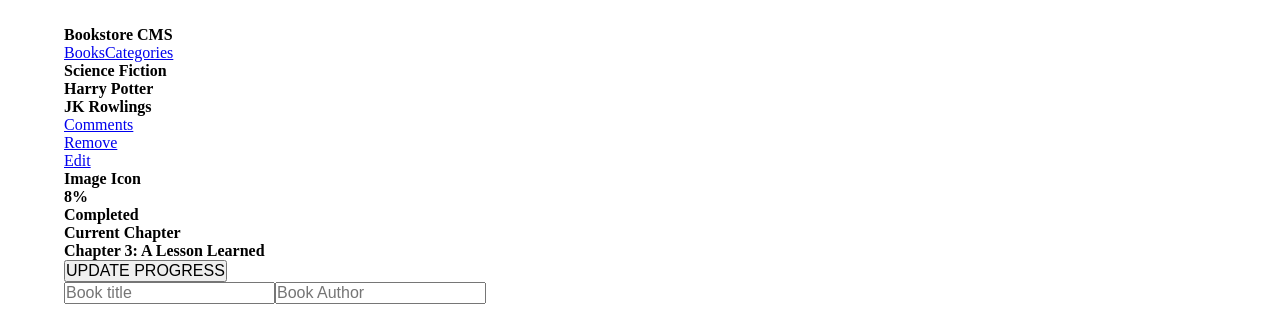
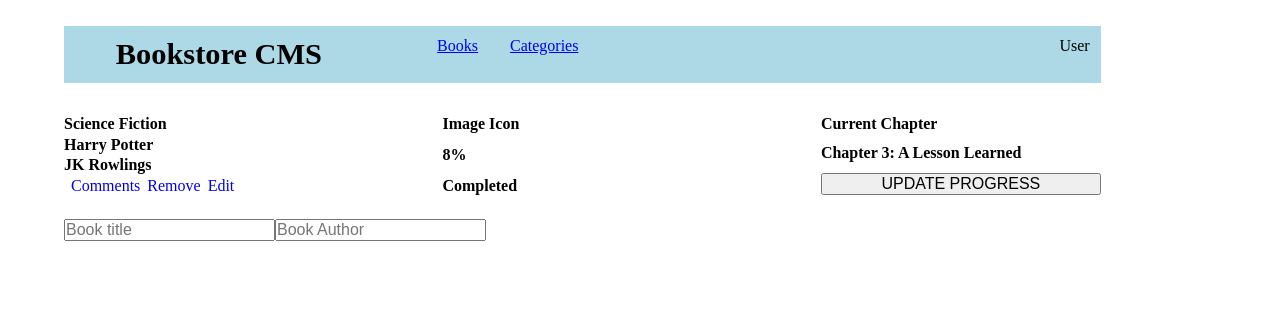
Before and after one commit to gjuliao/react_bookstore, a React (Create React App) app: page / in a window 1280 px wide. Shown: the top 336 px of the page. Built offline with nearby package versions, Linux system fonts and the light colour scheme.

Commit message:
Navbar and card styles setup added

```diff
--- a/src/components/Book.js
+++ b/src/components/Book.js
@@ -7,7 +7,8 @@
 
   return (
     <>
-      <div>
+      <div className="card">
+        <div className="main_tile">
           <h4>Science Fiction</h4>
           <h1>{title}</h1>
           <h2>{author}</h2>
@@ -17,13 +18,12 @@
             <li><a href="/">Edit</a></li>
           </ul>
         </div>
-      <div>
-        <div>
+        <div className="completed_tile">
           <h1>Image Icon</h1>
           <h1>8%</h1>
           <h4>Completed</h4>
         </div>
-        <div>
+        <div className="chapter_tile">
           <h4>Current Chapter</h4>
           <h3>Chapter 3: A Lesson Learned</h3>
           <button type="button">UPDATE PROGRESS</button>
--- a/src/components/Navbar.js
+++ b/src/components/Navbar.js
@@ -1,13 +1,15 @@
 import React from 'react';
+import '../index.css';
 import { NavLink } from 'react-router-dom';
 
 const Navbar = () => (
-  <nav>
+  <nav className="navbar">
     <h1>Bookstore CMS</h1>
-    <ul>
-      <NavLink to="/">Books</NavLink>
+    <ul className="nav_list">
+      <NavLink className="nav_link" to="/">Books</NavLink>
       <NavLink to="/categories">Categories</NavLink>
     </ul>
+    <div>User</div>
   </nav>
 );
 
--- a/src/index.css
+++ b/src/index.css
@@ -11,6 +11,58 @@
   margin-top: 2%;
 }
 
+/* --Nav Bar --*/
+.navbar {
+  width: 90%;
+  display: flex;
+  justify-content: space-between;
+  background-color: lightblue;
+  padding: 0.7em;
+}
+
+.navbar h1 {
+  font-size: 1.9em;
+  padding-left: 4%;
+}
+
+.nav_link {
+  margin-right: 2em;
+}
+
+.nav_list {
+  display: flex;
+  width: 50%;
+}
+
+/* --Card--*/
+
+.card {
+  display: flex;
+  justify-content: space-between;
+  margin-top: 2em;
+  margin-bottom: 1.5em;
+  min-height: 5em;
+  width: 90%;
+}
+
+.main_tile,
+.completed_tile,
+.chapter_tile {
+  display: flex;
+  flex-direction: column;
+  justify-content: space-between;
+  width: 27%;
+}
+
 .book_button_list {
   list-style: none;
+  display: flex;
 }
+
+.book_button_list a {
+  text-decoration: none;
+}
+
+.book_button_list li {
+  margin-left: 2.5%;
+}
```
Lines whose indentation alone changed are shown as unchanged.
